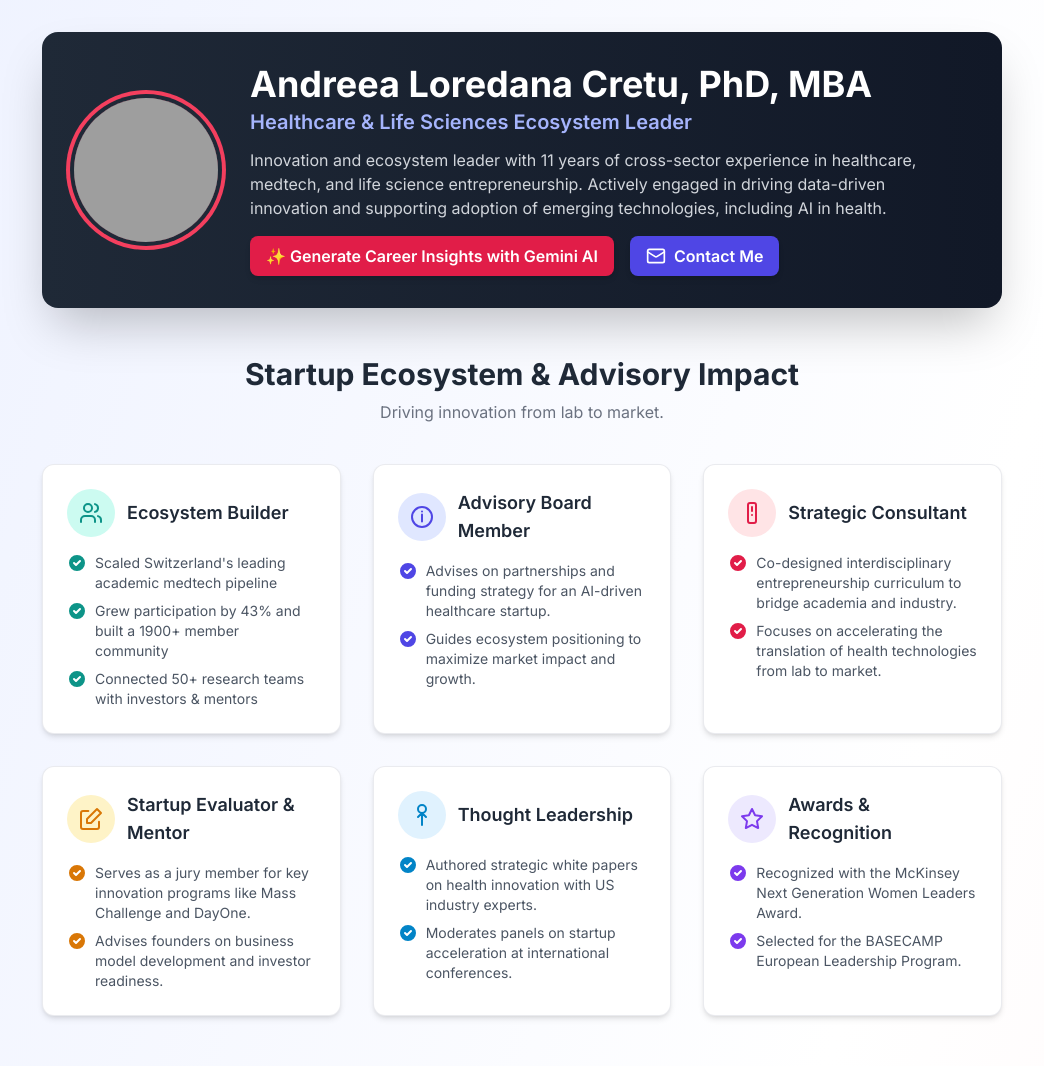
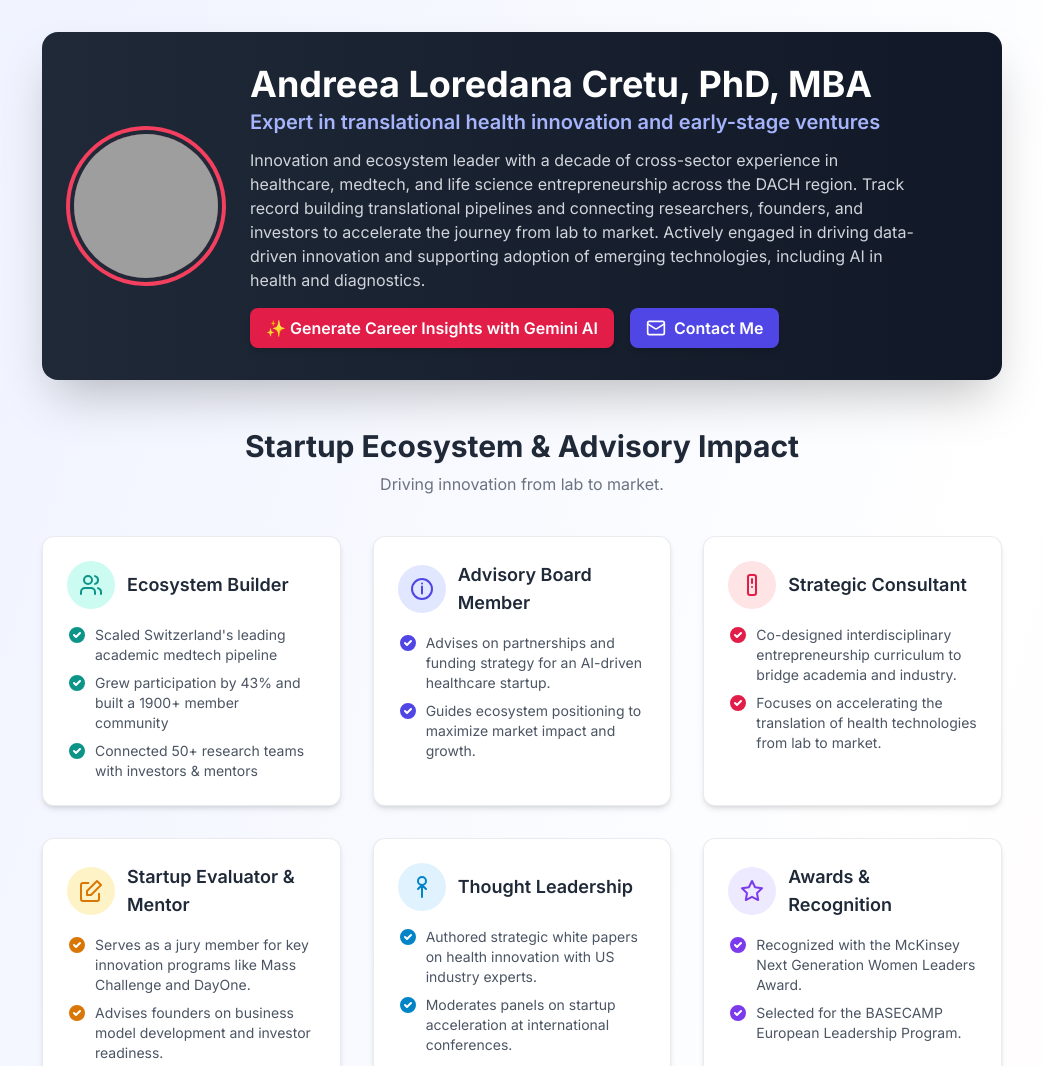
Before and after one commit to AndraAlexa/AndraAlexa.github.io, a plain HTML site: page index.html in a window 1280 px wide. Shown: the top 1066 px of the page, without its empty margins (118-1162 px from the left). Drawn offline with nearby package versions, Linux system fonts and the light colour scheme; grey boxes are pictures that could not be loaded.

Commit message:
Update index.html

```diff
--- a/index.html
+++ b/index.html
@@ -110,9 +110,13 @@
             <img src="https://media.licdn.com/dms/image/v2/D4E03AQH_A_HRfcdqSw/profile-displayphoto-crop_800_800/B4EZmflVHfKgAQ-/0/1759318987995?e=1762992000&v=beta&t=-hDI2lRYYx4ZoXZzMk72UnDIjBgsBToOX6BQMbPwQ9k" alt="Andreea Loredana Cretu" class="w-36 h-36 rounded-full ring-4 ring-offset-4 ring-offset-gray-800 ring-rose-500 object-cover flex-shrink-0">
             <div>
                 <h1 class="text-4xl font-bold">Andreea Loredana Cretu, PhD, MBA</h1>
-                <p class="text-xl text-indigo-300 font-semibold mt-1">Healthcare & Life Sciences Ecosystem Leader</p>
+                <p class="text-xl text-indigo-300 font-semibold mt-1">Expert in translational health innovation and early-stage ventures</p>
                 <p class="text-gray-300 mt-3 max-w-2xl mx-auto md:mx-0">
-                    Innovation and ecosystem leader with 11 years of cross-sector experience in healthcare, medtech, and life science entrepreneurship. Actively engaged in driving data-driven innovation and supporting adoption of emerging technologies, including AI in health.
+                    Innovation and ecosystem leader with a decade of cross-sector experience in healthcare,
+                    medtech, and life science entrepreneurship across the DACH region. Track record building
+                    translational pipelines and connecting researchers, founders, and investors to accelerate
+                    the journey from lab to market. Actively engaged in driving data-driven innovation
+                    and supporting adoption of emerging technologies, including AI in health and diagnostics.
                 </p>
                 <div class="mt-4 flex flex-wrap gap-4 justify-center md:justify-start">
                     <button id="gemini-button" class="inline-flex items-center gap-2 bg-rose-600 hover:bg-rose-700 text-white font-semibold py-2 px-4 rounded-lg shadow-md transition-transform transform hover:scale-105">
@@ -204,7 +208,7 @@
             { type: 'award', date: '2019', title: 'McKinsey Next Generation Women Leaders Award', organization: 'McKinsey & Company', details: ["Recognized for exceptional leadership potential in business transformation."]},
             { type: 'work', date: 'Oct 2015 - Nov 2019', title: 'Neuroscience Researcher and Lecturer', organization: 'ETH Zurich, Switzerland', details: ["Conducted research in human systems neuroscience, publishing in peer-reviewed journals.", "Taught and coordinated an MSc course and supervised 12 BSc/MSc research projects.", "Participated in BrainHack Zurich 2018, applying machine-learning to fMRI data."]},
             { type: 'education', date: '2015 - 2019', title: 'PhD in Cognitive Neuroscience', organization: 'ETH Zurich, Switzerland', details: []},
-            { type: 'work', date: 'Nov 2014 - Sep 2015', title: 'Student Assistant, Sound Learning Group', organization: 'Max Planck Institute for Psycholinguistics, Netherlands', details: ["Supported a project on motor cortex involvement in speech perception."]},
+            { type: 'work', date: 'Nov 2014 - Sep 2015', title: 'Research Assistant (part-time)', organization: 'Max Planck Institute for Psycholinguistics, Netherlands', details: ["Supported a project on motor cortex involvement in speech perception."]},
             { type: 'education', date: '2013 - 2015', title: 'MSc in Cognitive Neuroscience', organization: 'Radboud University Donders Institute, Netherlands', details: []},
             { type: 'education', date: '2009 - 2013', title: 'BSc in Biomedical Engineering', organization: 'University of Medicine and Pharmacy, Iasi, Romania', details: []},
         ];
@@ -342,7 +346,7 @@
         });
 
         function generateResumeText() {
-            let text = `Name: Andreea Loredana Cretu, PhD, MBA\nTitle: Healthcare & Lifesciences Ecosystem Leader\nSummary: Innovation and ecosystem leader with 11 years of cross-sector experience...\n\n`;
+            let text = `Name: Andreea Loredana Cretu, PhD, MBA\nTitle: Expert in translational health innovation and early-stage ventures\nSummary: Innovation and ecosystem leader with a decade of cross-sector experience...\n\n`;
             text += "## Startup Ecosystem & Advisory Impact\n";
             startupImpactData.forEach(item => {
                 const descText = Array.isArray(item.description) ? '\n  - ' + item.description.join('\n  - ') : item.description;
```
